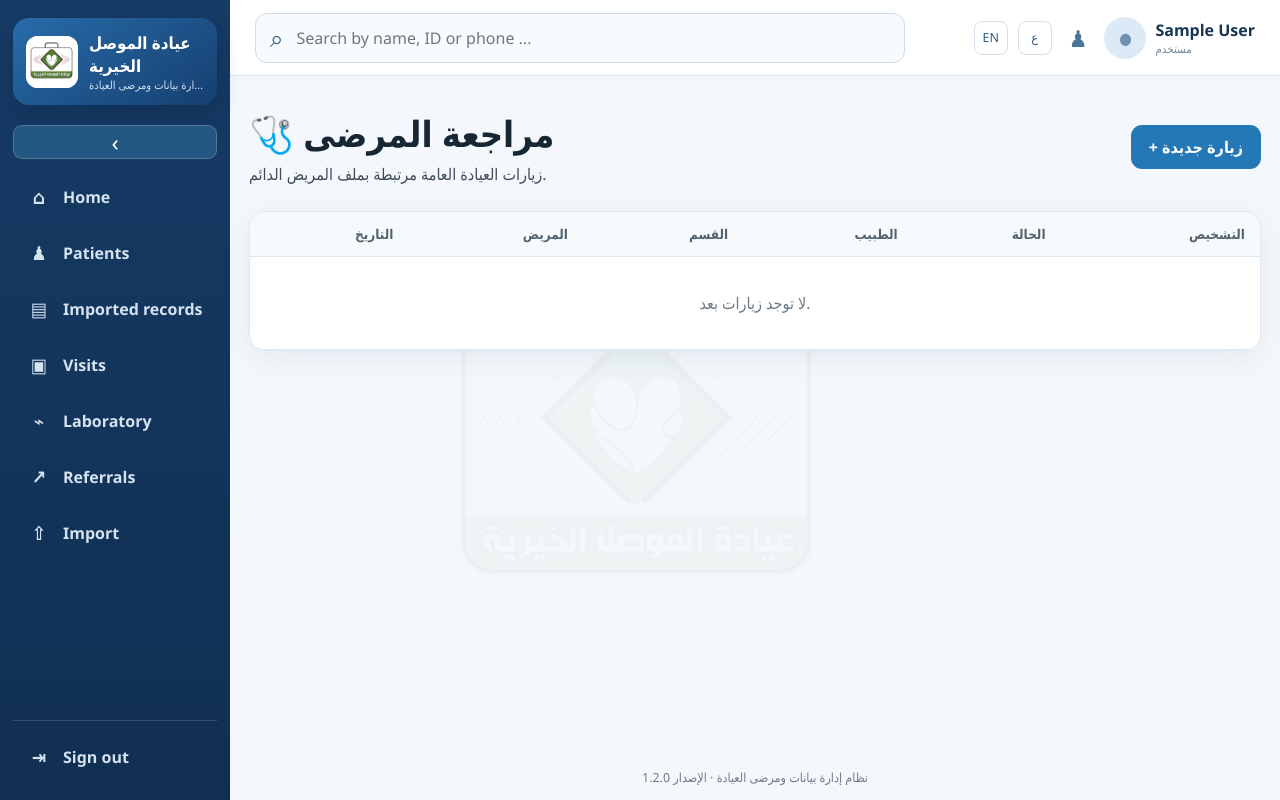
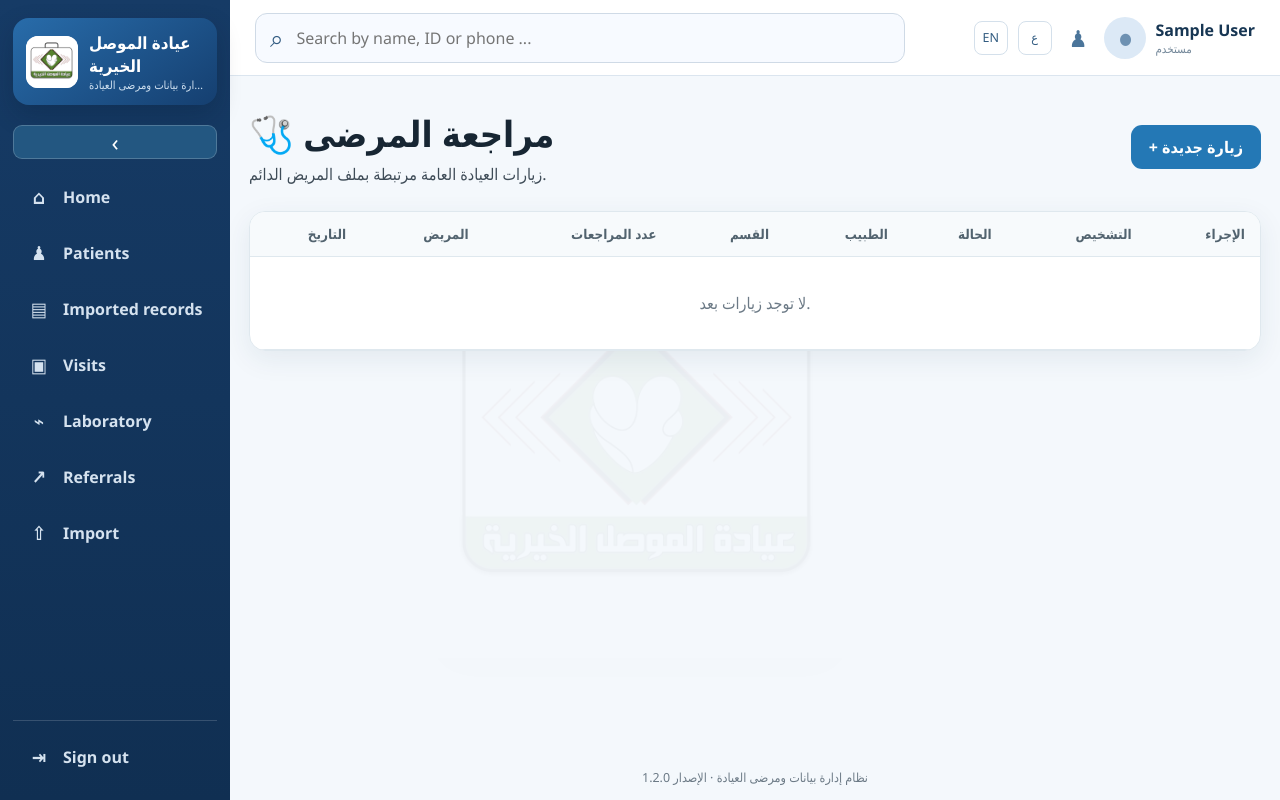
Before and after one commit to qadayas940-ui/ClinicDataSystem, a Django app: page /visits/ in a window 1280 px wide. Run offline with Django 5.2, Linux system fonts and the light colour scheme; the visitor is signed in with stand-in values (Sample User, id 1); data that the repository does not hold is empty.

Commit message:
Update templates/visits/list.html for production 1.2.0

```diff
--- a/templates/visits/list.html
+++ b/templates/visits/list.html
@@ -1,3 +1,3 @@
 {% extends "base.html" %}{% block title %}مراجعة المرضى{% endblock %}{% block content %}
 <section class="page-head"><div><h1>🩺 مراجعة المرضى</h1><p>زيارات العيادة العامة مرتبطة بملف المريض الدائم.</p></div><a class="btn btn-primary" href="{% url 'visits:create' %}">+ زيارة جديدة</a></section>
-<div class="panel table-wrap"><table><thead><tr><th>التاريخ</th><th>المريض</th><th>القسم</th><th>الطبيب</th><th>الحالة</th><th>التشخيص</th></tr></thead><tbody>{% for item in page %}<tr><td>{{ item.visit_date|date:"Y/m/d H:i" }}</td><td><a href="{% url 'patients:detail' item.patient_id %}">{{ item.patient.display_name }}</a><small>{{ item.patient.internal_code }}</small></td><td>{{ item.department|default:"—" }}</td><td>{{ item.doctor|default:"—" }}</td><td><span class="status-pill">{{ item.get_status_display }}</span></td><td>{{ item.diagnosis|truncatechars:45|default:"—" }}</td></tr>{% empty %}<tr><td colspan="6" class="empty-state">لا توجد زيارات بعد.</td></tr>{% endfor %}</tbody></table></div>{% include "shared/pagination.html" with page=page %}{% endblock %}
+<div class="panel table-wrap"><table><thead><tr><th>التاريخ</th><th>المريض</th><th>عدد المراجعات</th><th>القسم</th><th>الطبيب</th><th>الحالة</th><th>التشخيص</th><th>الإجراء</th></tr></thead><tbody>{% for item in page %}<tr><td>{{ item.visit_date|date:"Y/m/d H:i" }}</td><td><a href="{% url 'patients:detail' item.patient_id %}">{{ item.patient.display_name }}</a><small>{{ item.patient.internal_code }}</small></td><td><b>{{ item.patient.total_visit_count }}</b>{% if item.patient.imported_visit_count %}<small>حسب Excel: {{ item.patient.imported_visit_count }}</small>{% endif %}</td><td>{{ item.department|default:"—" }}</td><td>{{ item.doctor_reference|default:item.doctor|default:"—" }}</td><td><span class="status-pill">{{ item.get_status_display }}</span></td><td>{{ item.diagnosis|truncatechars:45|default:"—" }}</td><td class="row-actions"><a class="btn btn-outline btn-small" href="{% url 'patients:edit' item.patient_id %}">تعديل المريض</a><a class="btn btn-primary btn-small" href="{% url 'visits:edit' item.pk %}">تعديل الزيارة</a></td></tr>{% empty %}<tr><td colspan="8" class="empty-state">لا توجد زيارات بعد.</td></tr>{% endfor %}</tbody></table></div>{% include "shared/pagination.html" with page=page %}{% endblock %}
```
